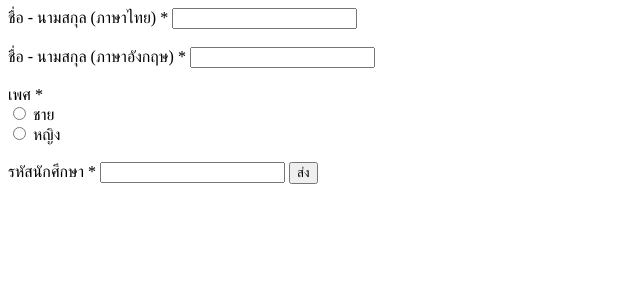
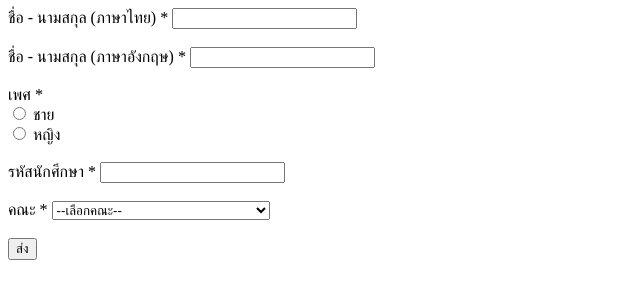
Before and after one commit to Chanyanuch11/6709616434_LibraryMembershipApplicationForm, a plain HTML site: page index.html in a window 1280 px wide. Shown: the whole page, without its empty margins (0-640 px from the left). Drawn offline with Linux system fonts and the light colour scheme.

Commit message:
add form for faculty

```diff
--- a/index.html
+++ b/index.html
@@ -22,7 +22,39 @@
             <label for="female">หญิง</label><br><br>
 
             <label for="studentid">รหัสนักศึกษา *</label>
-            <input type="text" id="studentid" name="studentid" required>
+            <input type="text" id="studentid" name="studentid" required><br><br>
+
+            <label for="faculty">คณะ *</label>
+            <select id="faculty" name="faculty" required>
+                  <option value="">--เลือกคณะ--</option>
+                  <option value="LAW">คณะนิติศาสตร์</option>
+                  <option value="BBA">คณะพาณิชยศาสตร์และการบัญชี</option>
+                  <option value="PS">คณะรัฐศาสตร์</option>
+                  <option value="ECON">คณะเศรษฐศาสตร์</option>
+                  <option value="SA">คณะสังคมสงเคราะห์ศาสตร์</option>
+                  <option value="LA">คณะศิลปศาสตร์</option>
+                  <option value="JC">คณะวารสารศาสตร์และสื่อสารมวลชน</option>
+                  <option value="SOCAN">คณะสังคมวิทยาและมานุษยวิทยา</option>
+                  <option value="SCI">คณะวิทยาศาสตร์และเทคโนโลยี</option>
+                  <option value="TSE">คณะวิศวกรรมศาสตร์</option>
+                  <option value="MED">คณะแพทยศาสตร์</option>
+                  <option value="AHS">คณะสหเวชศาสตร์</option>
+                  <option value="DENT">คณะทันตแพทยศาสตร์</option>
+                  <option value="NUR">คณะพยาบาลศาสตร์</option>
+                  <option value="FAA">คณะศิลปกรรมศาสตร์</option>
+                  <option value="ARCH">คณะสถาปัตยกรรมศาสตร์และการผังเมือง</option>
+                  <option value="PH">คณะสาธารณสุขศาสตร์</option>
+                  <option value="PHARM">คณะเภสัชศาสตร์</option>
+                  <option value="LSE">คณะวิทยาการเรียนรู้และศึกษาศาสตร์</option>
+                  <option value="SIIT">สถาบันเทคโนโลยีนานาชาติสิรินธร</option>
+                  <option value="CIN">วิทยาลัยนวัตกรรม</option>
+                  <option value="SIS">วิทยาลัยสหวิทยาการ</option>
+                  <option value="PBIC">วิทยาลัยนานาชาติปรีดีพนมยงค์</option>
+                  <option value="CGS">วิทยาลัยโลกคดีศึกษา</option>
+                  <option value="CICM">วิทยาลัยแพทยศาสตร์นานาชาติจุฬาภรณ์</option>
+                  <option value="PSDS">วิทยาลัยพัฒนศาสตร์ป๋วยอึ๊งภากรณ์</option>
+            </select>
+            <br><br>
 
             <button type="submit">ส่ง</button>
       </form>
```
